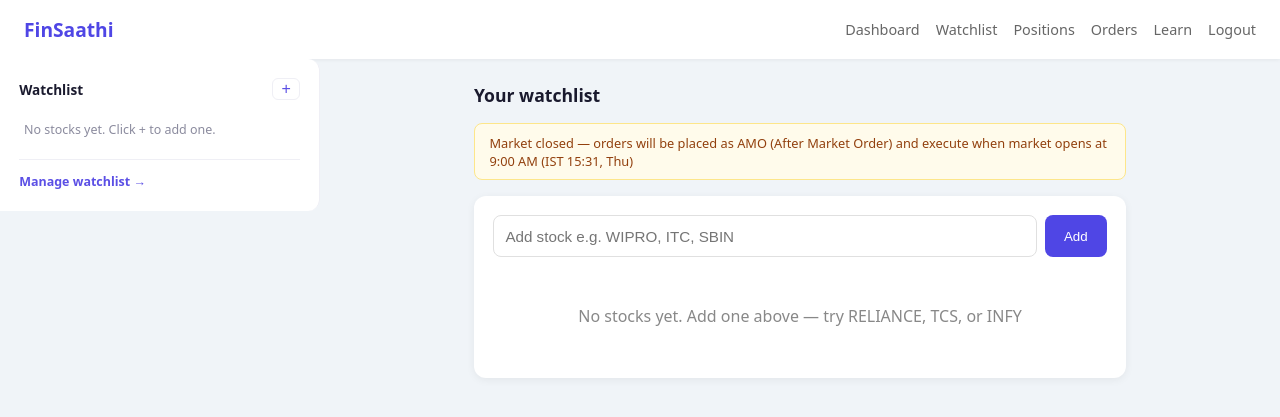
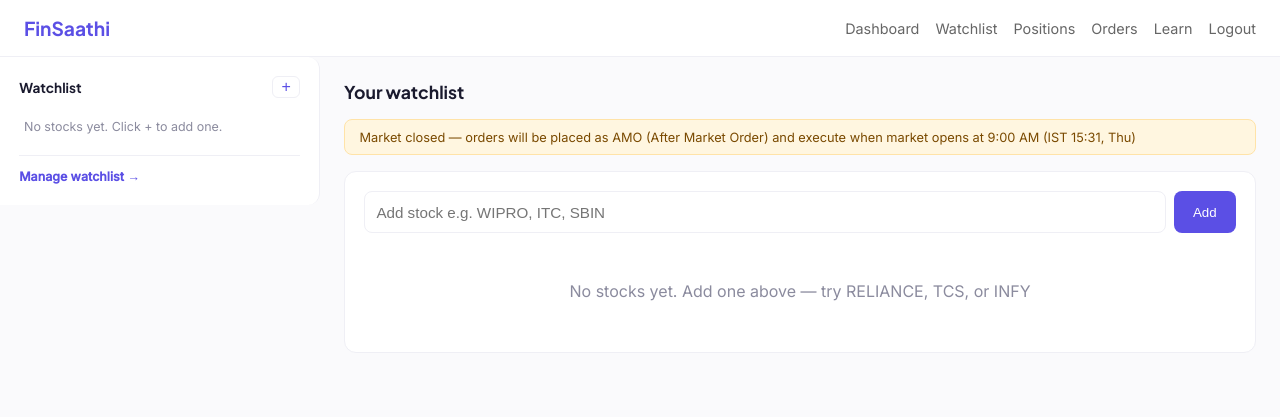
Before and after one commit to akshit020/finlit-app, a Flask app: page /watchlist in a window 1280 px wide. Shown: the top 417 px of the page. Run offline with Flask 3, Linux system fonts and the light colour scheme; the visitor is signed in with stand-in values (Sample User, id 1); data that the repository does not hold is empty.

Commit message:
Apply mint/coral/indigo design system to all pages

```diff
--- a/templates/watchlist.html
+++ b/templates/watchlist.html
@@ -4,54 +4,73 @@
   <meta charset="UTF-8">
   <meta name="viewport" content="width=device-width, initial-scale=1.0">
   <title>Watchlist — FinSaathi</title>
+  <link href="https://fonts.googleapis.com/css2?family=Plus+Jakarta+Sans:wght@500;700&family=Inter:wght@400;500&display=swap" rel="stylesheet">
   <style>
+    :root {
+      --brand: #5B4FE5;
+      --brand-dark: #4338CA;
+      --mint: #00B386;
+      --mint-bg: #E6FBF5;
+      --coral: #E2434F;
+      --coral-bg: #FFEDEF;
+      --gold: #FFD166;
+      --gold-bg: #FFF6E0;
+      --ember: #FF8A5B;
+      --bg: #FAFAFC;
+      --card: #ffffff;
+      --border: #EFEFF5;
+      --text: #1A1A2E;
+      --muted: #8B8B9E;
+    }
+    h1,h2,h3,h4,.heading { font-family: 'Plus Jakarta Sans', sans-serif; font-weight: 700; }
+
     * { box-sizing: border-box; margin: 0; padding: 0; }
-    body { font-family: system-ui, sans-serif; background: #f0f4f8; color: #1a1a2e; }
+    body { font-family: 'Inter', system-ui, sans-serif; background: var(--bg); color: var(--text); }
     nav { background: white; padding: 1rem 1.5rem; display: flex;
           justify-content: space-between; align-items: center;
-          box-shadow: 0 1px 4px rgba(0,0,0,0.06); }
-    nav h2 { color: #4f46e5; font-size: 1.2rem; }
+          border-bottom: 1px solid var(--border); }
+    nav h2 { color: var(--brand); font-size: 1.2rem; }
     nav div { display: flex; gap: 1rem; }
     nav a { color: #666; text-decoration: none; font-size: 0.9rem; }
-    nav a:hover { color: #4f46e5; }
-    .container { max-width: 700px; margin: 0 auto; padding: 1.5rem; }
+    nav a:hover { color: var(--brand); }
+    .container { max-width: none; margin: 0; padding: 1.5rem; }
     h3 { font-size: 1.1rem; margin-bottom: 1rem; }
     .card { background: white; border-radius: 12px; padding: 1.2rem;
-            box-shadow: 0 2px 8px rgba(0,0,0,0.06); }
+            border: 1px solid var(--border); }
     .add-row { display: flex; gap: 0.5rem; margin-bottom: 1rem; }
-    .add-row input { flex: 1; padding: 0.7rem; border: 1.5px solid #e0e0e0;
+    .add-row input { flex: 1; padding: 0.7rem; border: 1.5px solid var(--border);
                      border-radius: 8px; font-size: 0.95rem; }
-    .add-row button { background: #4f46e5; color: white; border: none;
+    .add-row button { background: var(--brand); color: white; border: none;
                        padding: 0.7rem 1.2rem; border-radius: 8px; cursor: pointer; }
     .wl-row { display: flex; justify-content: space-between; align-items: center;
-              padding: 0.8rem 0.5rem; border-bottom: 1px solid #f0f0f0; }
+              padding: 0.8rem 0.5rem; border-bottom: 1px solid var(--border); }
     .wl-row:last-child { border: none; }
-    .wl-row:hover { background: #f8f9ff; border-radius: 8px; }
+    .wl-row:hover { background: #F4F3FF; border-radius: 8px; }
     .wl-name-link { cursor: pointer; }
     .wl-name { font-weight: 700; font-size: 1rem; }
-    .wl-name.up { color: #16a34a; }
-    .wl-name.down { color: #dc2626; }
-    .wl-sub { font-size: 0.8rem; color: #888; }
+    .wl-name.up { color: var(--mint); }
+    .wl-name.down { color: var(--coral); }
+    .wl-sub { font-size: 0.8rem; color: var(--muted); }
     .wl-right { display: flex; align-items: center; gap: 0.8rem; }
     .wl-price-block { text-align: right; }
     .wl-price { font-weight: 600; }
     .wl-change { font-size: 0.8rem; }
-    .wl-change.up { color: #16a34a; }
-    .wl-change.down { color: #dc2626; }
+    .wl-change.up { color: var(--mint); }
+    .wl-change.down { color: var(--coral); }
     .wl-actions { display: flex; gap: 4px; }
     .wl-btn { border: none; border-radius: 6px; padding: 6px 10px; font-size: 0.78rem;
               font-weight: 600; cursor: pointer; color: white; }
-    .wl-btn-buy { background: #16a34a; }
-    .wl-btn-sell { background: #dc2626; }
-    .remove-btn { background: none; border: none; color: #999;
+    .wl-btn-buy { background: var(--mint); }
+    .wl-btn-sell { background: var(--coral); }
+    .remove-btn { background: none; border: none; color: var(--muted);
                    cursor: pointer; font-size: 0.85rem; }
-    .empty { text-align: center; color: #888; padding: 2rem; }
-    .err { background: #fef2f2; border: 1px solid #fecaca; border-radius: 8px;
-           padding: 0.6rem; font-size: 0.85rem; color: #991b1b; margin-bottom: 1rem; }
+    .empty { text-align: center; color: var(--muted); padding: 2rem; }
+    .err { background: var(--coral-bg); border: 1px solid #FBC9CE; border-radius: 8px;
+           padding: 0.6rem; font-size: 0.85rem; color: #A22A33; margin-bottom: 1rem; }
     .market-banner { font-size: 0.8rem; padding: 0.6rem 0.9rem; border-radius: 8px;
                       margin-bottom: 1rem; }
-    .market-open { background: #f0fdf4; color: #166534; border: 1px solid #bbf7d0; }
-    .market-closed { background: #fffbeb; color: #92400e; border: 1px solid #fde68a; }
+    .market-open { background: var(--mint-bg); color: #00664D; border: 1px solid #BFEFE0; }
+    .market-closed { background: var(--gold-bg); color: #7A4A00; border: 1px solid #FFE3A8; }
 
     .modal-overlay { position: fixed; top:0; left:0; right:0; bottom:0;
                       background: rgba(0,0,0,0.45); display: none;
@@ -64,22 +83,22 @@
     .modal-header .m-price { font-size: 0.85rem; opacity: 0.9; }
     .modal-body { padding: 1rem; }
     .modal-body label { font-size: 0.8rem; color: #666; display: block; margin-bottom: 0.3rem; margin-top: 0.6rem; }
-    .modal-body input, .modal-body select { width: 100%; padding: 0.6rem; border: 1.5px solid #e0e0e0;
+    .modal-body input, .modal-body select { width: 100%; padding: 0.6rem; border: 1.5px solid var(--border);
               border-radius: 8px; font-size: 0.9rem; }
     .modal-tabs { display: flex; gap: 6px; margin-top: 0.4rem; }
-    .modal-tab { flex: 1; padding: 0.5rem; text-align: center; border: 1.5px solid #e0e0e0;
+    .modal-tab { flex: 1; padding: 0.5rem; text-align: center; border: 1.5px solid var(--border);
                   border-radius: 8px; font-size: 0.82rem; cursor: pointer; background: white; }
-    .modal-tab.active { border-color: #4f46e5; background: #eef2ff; color: #4f46e5; font-weight: 600; }
-    .modal-est { font-size: 0.85rem; color: #888; margin-top: 0.6rem; }
+    .modal-tab.active { border-color: var(--brand); background: #F4F3FF; color: var(--brand); font-weight: 600; }
+    .modal-est { font-size: 0.85rem; color: var(--muted); margin-top: 0.6rem; }
     .modal-msg { font-size: 0.85rem; margin-top: 0.6rem; padding: 0.5rem; border-radius: 6px; }
-    .modal-msg.ok { background: #f0fdf4; color: #166534; }
-    .modal-msg.bad { background: #fef2f2; color: #991b1b; }
-    .modal-amo { background: #fffbeb; color: #92400e; }
+    .modal-msg.ok { background: var(--mint-bg); color: #00664D; }
+    .modal-msg.bad { background: var(--coral-bg); color: #A22A33; }
+    .modal-amo { background: var(--gold-bg); color: #7A4A00; }
     .modal-actions { display: grid; grid-template-columns: 1fr 1fr; gap: 0.5rem; margin-top: 1rem; }
     .modal-actions button { padding: 0.7rem; border-radius: 8px; font-size: 0.95rem;
                               font-weight: 600; cursor: pointer; border: none; }
     .modal-confirm { color: white; }
-    .modal-cancel { background: #f0f0f0; color: #444; }
+    .modal-cancel { background: var(--border); color: #444; }
   </style>
 </head>
 <body>
@@ -236,12 +255,12 @@
       document.getElementById('modal-msg').innerHTML = '';
 
       const header = document.getElementById('modal-header');
-      header.style.background = side === 'buy' ? '#16a34a' : '#dc2626';
+      header.style.background = side === 'buy' ? '#00B386' : '#E2434F';
       document.getElementById('modal-stock-name').textContent = symbol + ' — ' + name;
       document.getElementById('modal-stock-price').textContent = 'NSE ₹' + price.toLocaleString('en-IN');
 
-      document.getElementById('modal-buy-btn').style.background = '#16a34a';
-      document.getElementById('modal-sell-btn').style.background = '#dc2626';
+      document.getElementById('modal-buy-btn').style.background = '#00B386';
+      document.getElementById('modal-sell-btn').style.background = '#E2434F';
 
       updateEstimate();
       document.getElementById('order-modal').classList.add('show');
```
Also changed, not shown: templates/orders.html (+32 -13 lines), templates/positions.html (+31 -12 lines), templates/stock.html (+39 -20 lines).
